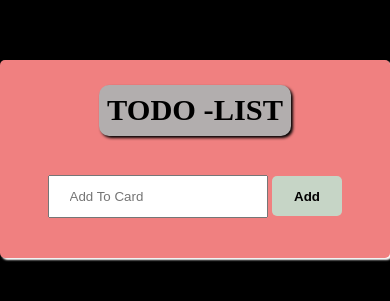
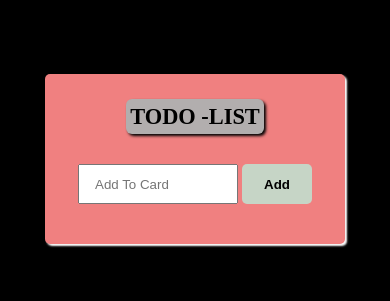
Before and after one commit to parteti78/Todo-list-project, a plain HTML site: page index.html in a window 390 px wide. Shown: the part 263-564 px from the top of the page. Drawn offline with Linux system fonts and the light colour scheme.

Commit message:
responsive add

```diff
--- a/style.css
+++ b/style.css
@@ -111,10 +111,28 @@ button{
     cursor: pointer;
 }
 
-@media only screen and (max-width:600px) {
+@media only screen and (max-width:600px){
+
     #box-main{
 
         background-color: lightcoral;
+        width: 300px;
+
+    }
+    #header{
+        font-weight: 800;
+        font-size: 1.4rem;
+        background-color: rgb(178, 174, 174);
+        display: inline-block;
+        padding: 1.5%;
+        border-radius: 6px;
+        box-shadow: 2px 2px 3px black;
+
+
+    }
+    input{
+        width: 160px;
+
     }
 
 
```
